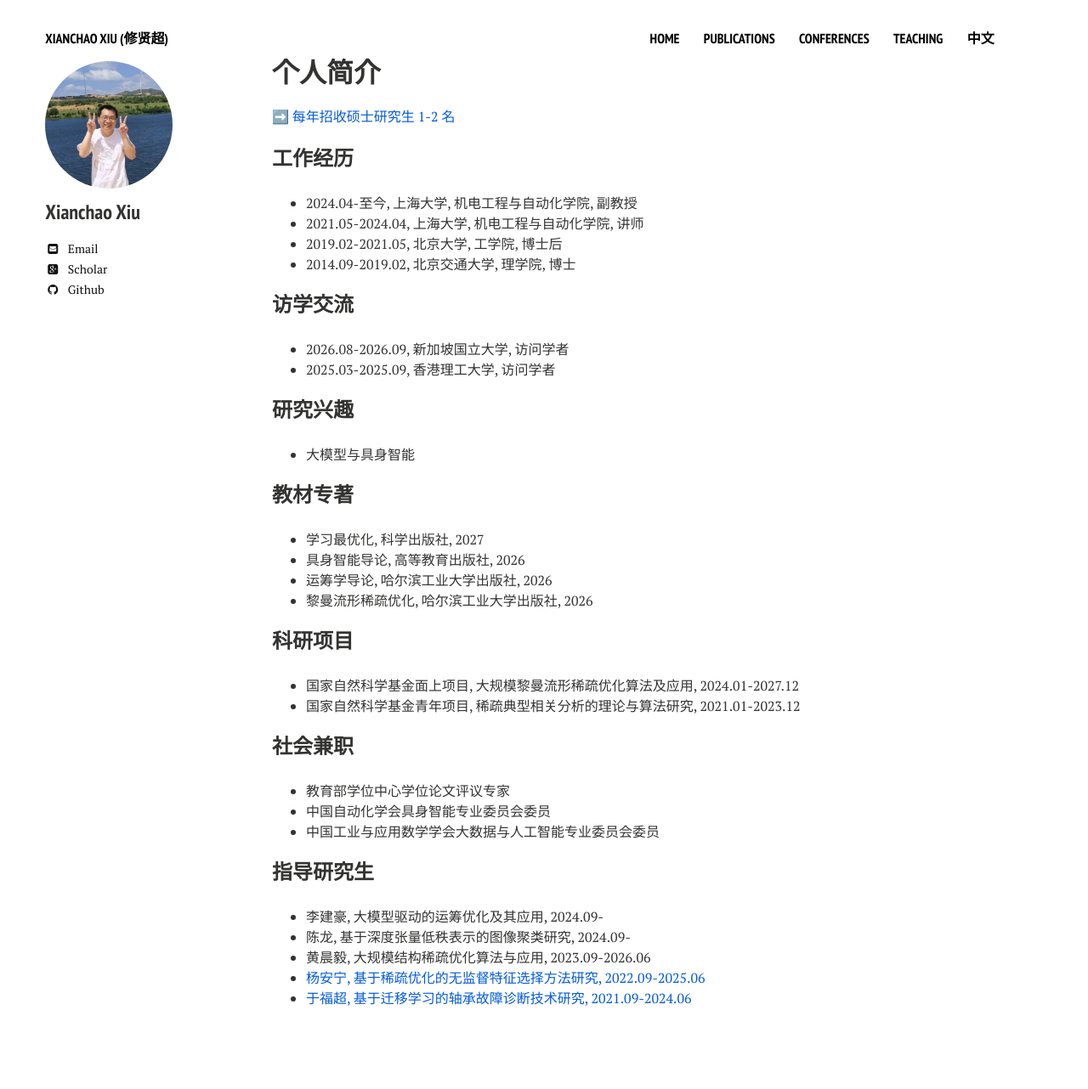
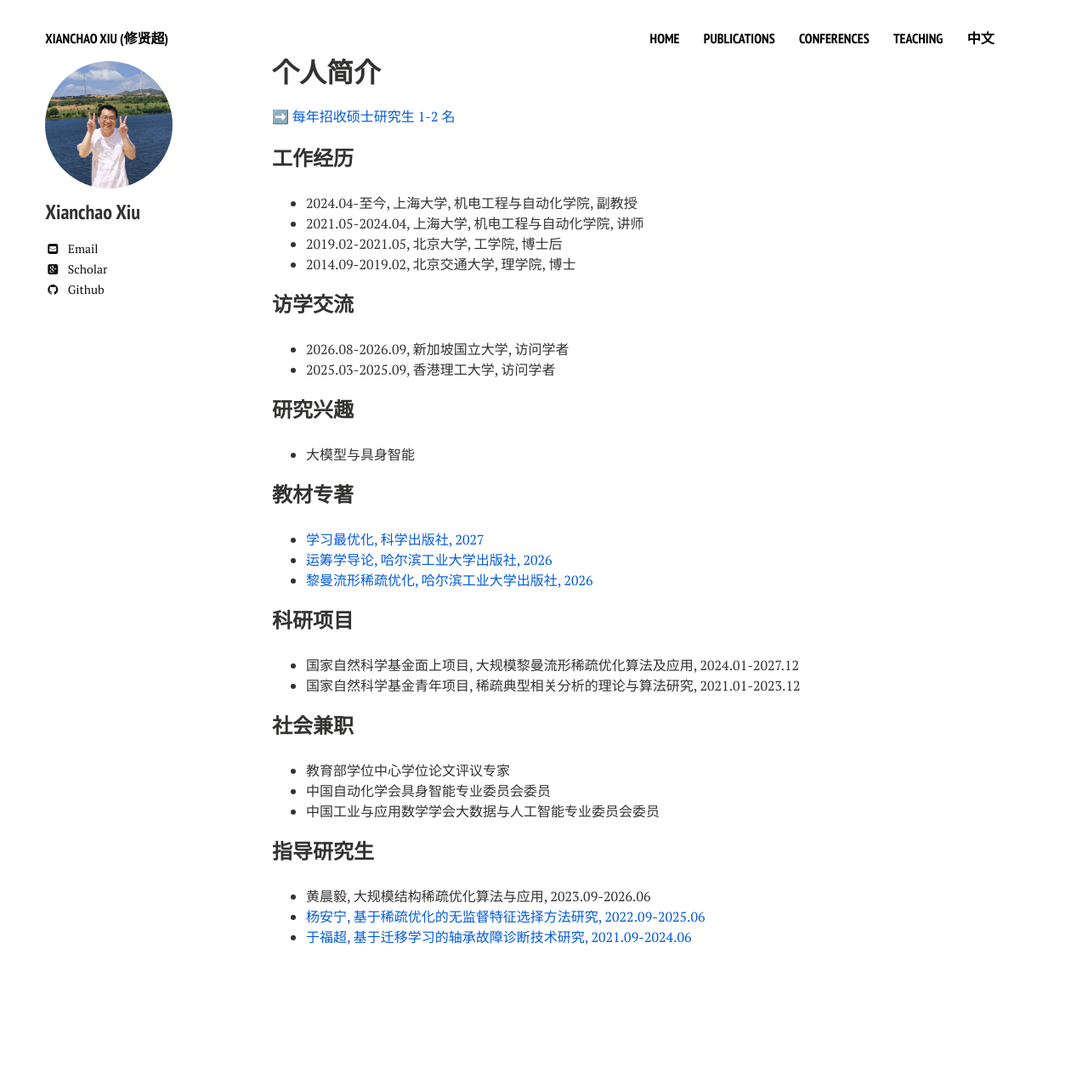
Before and after one commit to xianchaoxiu/xianchaoxiu.github.io, a Jekyll site: the page built from chinese/index.md, in a window 1280 px wide. Shown: the whole page at 85% size. Built offline with Jekyll 4.4.1, drawn with Linux system fonts in a browser that asks for light colours; nearby versions of some CDN libraries; after the commit the page ends 1210 px from its top, so only the background shows below that.

Commit message:
Update index.md

```diff
--- a/chinese/index.md
+++ b/chinese/index.md
@@ -26,11 +26,9 @@ share: false
 
 
 ### 教材专著
-* 学习最优化, 科学出版社, 2027 <br>
-* 具身智能导论, 高等教育出版社, 2026 <br>
-* 运筹学导论, 哈尔滨工业大学出版社, 2026 <br>
-* 黎曼流形稀疏优化, 哈尔滨工业大学出版社, 2026 <br>
-
+* <a href="../chinese/books/L2O/" class="textlink" target="_blank"> 学习最优化, 科学出版社, 2027 </a> <br>
+* <a href="../chinese/books/OPT/" class="textlink" target="_blank"> 运筹学导论, 哈尔滨工业大学出版社, 2026 </a> <br>
+* <a href="../chinese/books/OR/" class="textlink" target="_blank"> 黎曼流形稀疏优化, 哈尔滨工业大学出版社, 2026 </a> <br>
 
 ### 科研项目
 * 国家自然科学基金面上项目, 大规模黎曼流形稀疏优化算法及应用, 2024.01-2027.12 <br>
@@ -44,8 +42,6 @@ share: false
 
 
 ### 指导研究生
-* 李建豪, 大模型驱动的运筹优化及其应用, 2024.09- <br>
-* 陈龙, 基于深度张量低秩表示的图像聚类研究, 2024.09- <br>
 * 黄晨毅, 大规模结构稀疏优化算法与应用, 2023.09-2026.06 <br>
 * <a href="../chinese/students/2025-Yang.pdf" class="textlink" target="_blank"> 杨安宁, 基于稀疏优化的无监督特征选择方法研究, 2022.09-2025.06 </a> <br>
 * <a href="../chinese/students/2024-Yu.pdf" class="textlink" target="_blank"> 于福超, 基于迁移学习的轴承故障诊断技术研究, 2021.09-2024.06 </a> <br>
```
